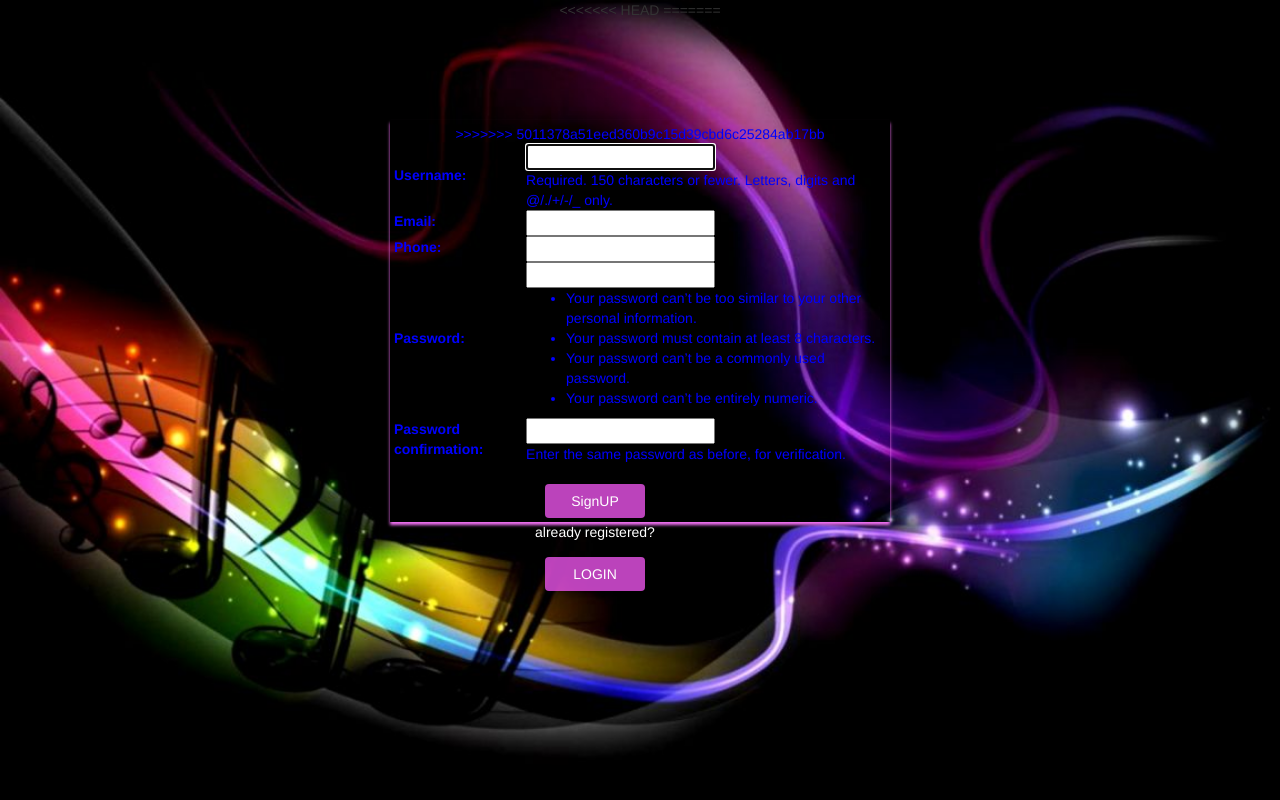
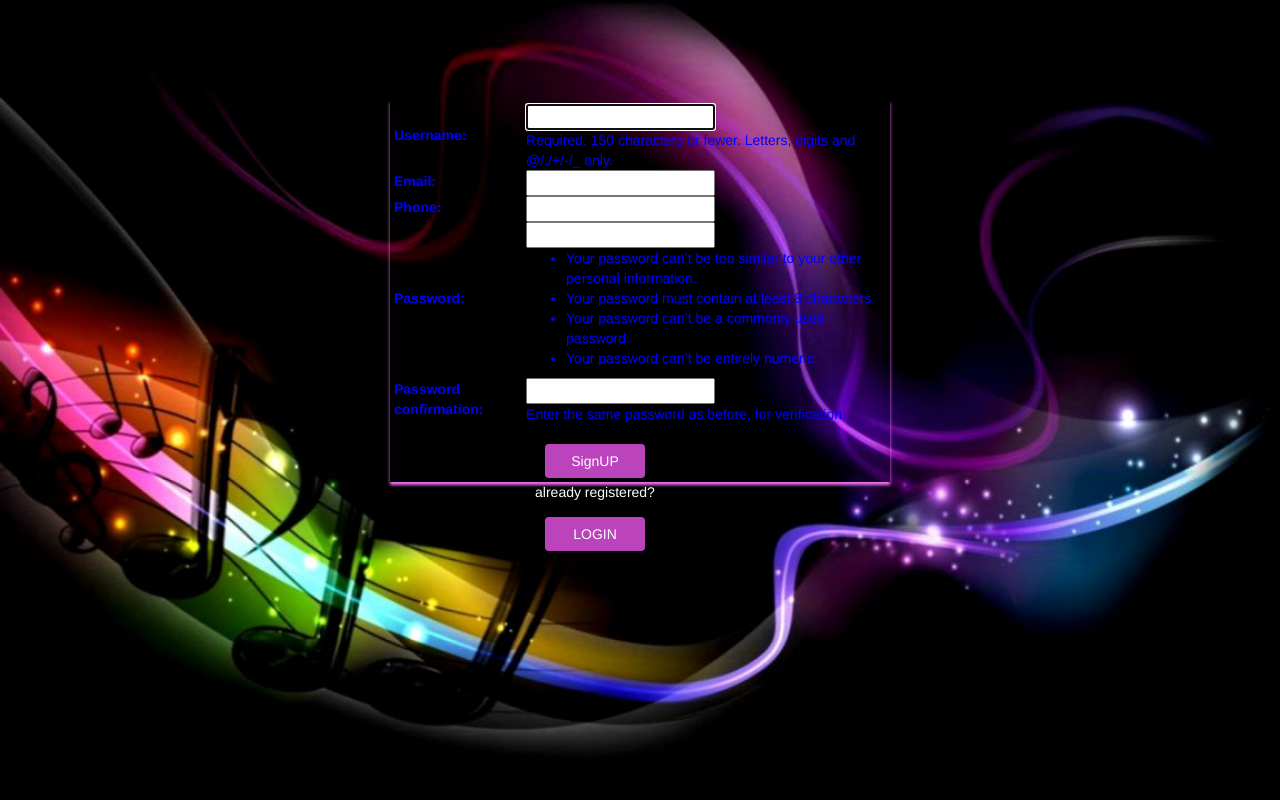
Before and after one commit to alfin-joseph/myaudioplayer, a Django app: page /signup in a window 1280 px wide. Shown: the part 110-910 px from the top of the page. Run offline with Django 4.2, Linux system fonts and the light colour scheme; some libraries are stand-ins or nearby versions.

Commit message:
Update signup.html

```diff
--- a/templates/signup.html
+++ b/templates/signup.html
@@ -11,10 +11,7 @@
 </style>
 <center>
     <div class="container-fluid" style="background-image: url({% static 'image/music3.jpg' %});background-repeat:no-repeat;background-size:cover;height:800px;">
-<<<<<<< HEAD
-=======
         <form method="POST" style="color:blue;width:500px;margin-top:100px;box-shadow: 0px 3px 3px rgb(244, 114, 246);padding: 4px;">
->>>>>>> 5011378a51eed360b9c15d39cbd6c25284ab17bb
     {% csrf_token %}
     <table>
     {{form.as_table}}
```
